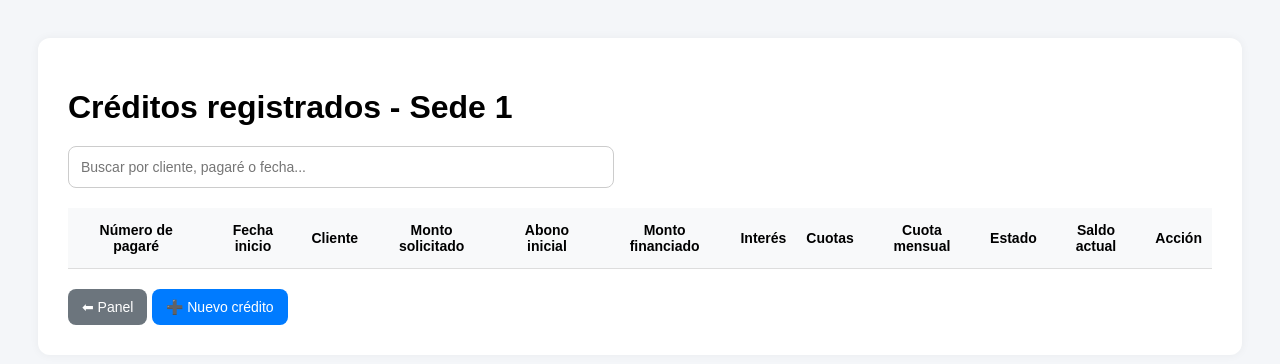
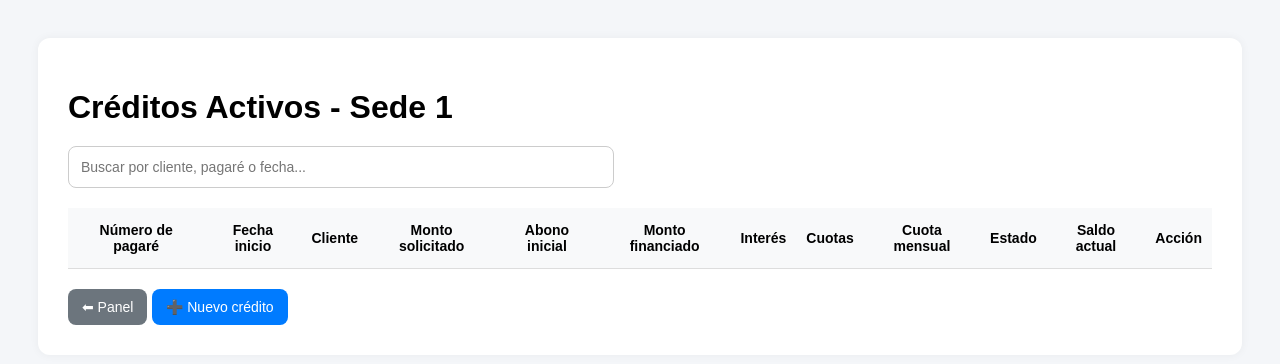
Before and after one commit to comprasconstructoracrv-afk/financiera, a Flask app: page /ver_creditos/1 in a window 1280 px wide. Shown: the top 364 px of the page. Run offline with Flask 3, Linux system fonts and the light colour scheme; the visitor is signed in with stand-in values (Sample User, id 1); lists and menus that the app fills with data are empty.

Commit message:
Prueba de conexion VS Code GitHub Render

```diff
--- a/templates/ver_creditos.html
+++ b/templates/ver_creditos.html
@@ -97,7 +97,7 @@
 
 <div class="contenedor">
 
-    <h1>Créditos registrados - Sede {{ sede_actual }}</h1>
+    <h1>Créditos Activos - Sede {{ sede_actual }}</h1>
 
     <!-- BUSCADOR -->
     <div style="margin: 20px 0;">
```
